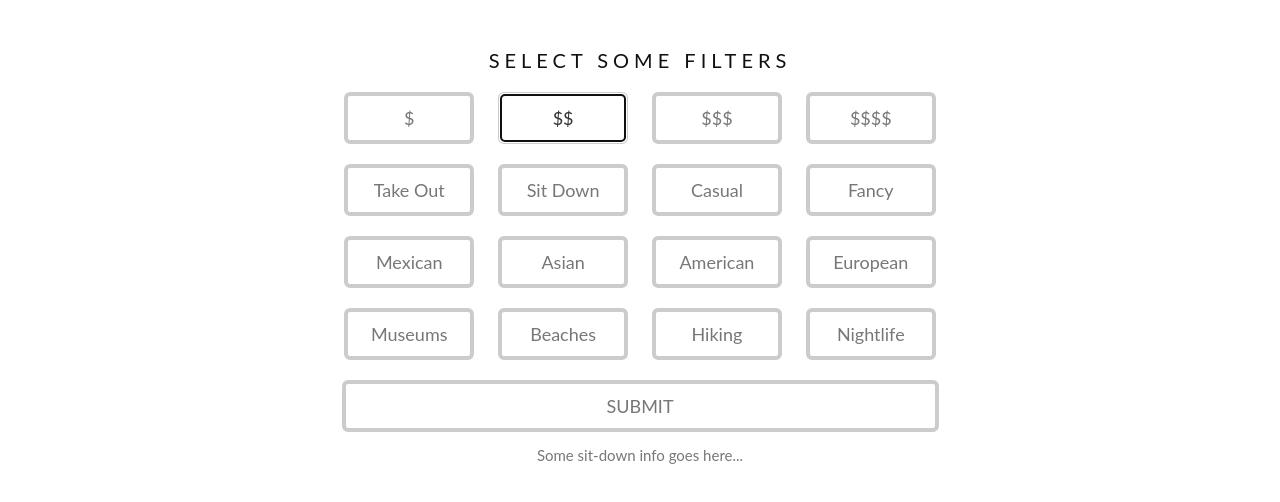
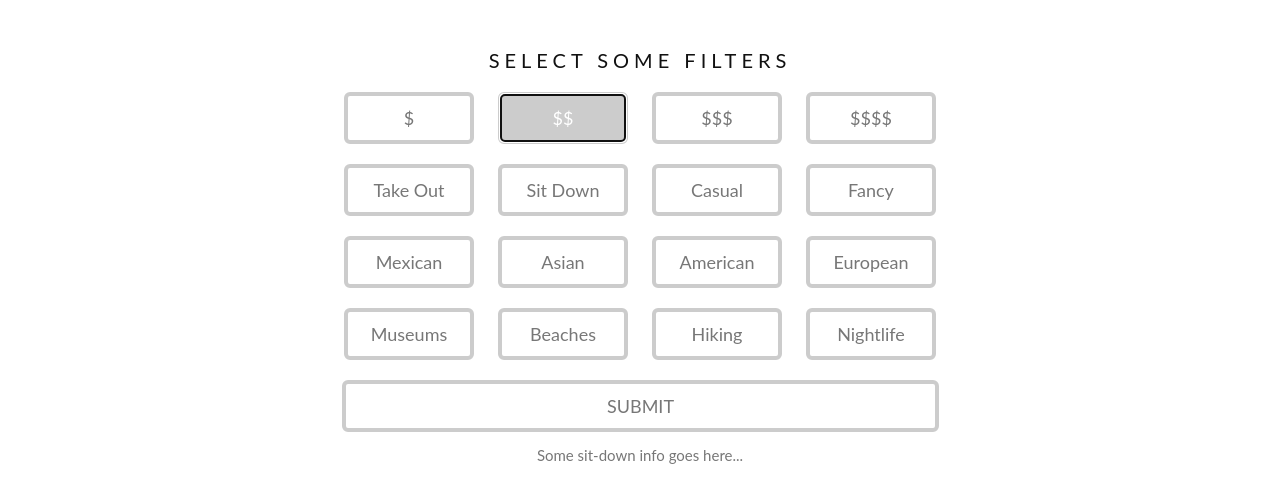
Before and after one commit to joelvanderhoof/Group-Project-1, a website: page index.html in a window 1280 px wide. Both pictures are taken after a click on the button "$$". Shown: the part 822-1324 px from the top of the page. Drawn offline with nearby package versions, Linux system fonts and the light colour scheme; no server answers.

Commit message:
added hover effect

```diff
--- a/assets/css/style.css
+++ b/assets/css/style.css
@@ -61,6 +61,51 @@ h3 {
 
 /*Restaurant Ambiance*/
 
+
+/* Shutter Out Horizontal */
+.hvr-shutter-out-horizontal {
+  display: inline-block;
+  vertical-align: middle;
+  -webkit-transform: perspective(1px) translateZ(0);
+  transform: perspective(1px) translateZ(0);
+  box-shadow: 0 0 1px transparent;
+  position: relative;
+  background: #e1e1e1;
+  -webkit-transition-property: color;
+  transition-property: color;
+  -webkit-transition-duration: 0.3s;
+  transition-duration: 0.3s;
+}
+.hvr-shutter-out-horizontal:before {
+  content: "";
+  position: absolute;
+  z-index: -1;
+  top: 0;
+  bottom: 0;
+  left: 0;
+  right: 0;
+  background: #ccc;
+  -webkit-transform: scaleX(0);
+  transform: scaleX(0);
+  -webkit-transform-origin: 50%;
+  transform-origin: 50%;
+  -webkit-transition-property: transform;
+  transition-property: transform;
+  -webkit-transition-duration: 0.3s;
+  transition-duration: 0.3s;
+  -webkit-transition-timing-function: ease-out;
+  transition-timing-function: ease-out;
+}
+.hvr-shutter-out-horizontal:hover, .hvr-shutter-out-horizontal:focus, .hvr-shutter-out-horizontal:active {
+  color: white;
+}
+.hvr-shutter-out-horizontal:hover:before, .hvr-shutter-out-horizontal:focus:before, .hvr-shutter-out-horizontal:active:before {
+  -webkit-transform: scaleX(1);
+  transform: scaleX(1);
+}
+
+
+
 button.filter-button{
     margin: 10px;
     width: 130px;
@@ -79,6 +124,8 @@ button.enter-button{
 
 
 }
+
+
 
 
 /*Search Bar CSS*/
--- a/index.html
+++ b/index.html
@@ -12,6 +12,7 @@
 
 <!-- Optional theme -->
 <link rel="stylesheet" href="https://maxcdn.bootstrapcdn.com/bootstrap/3.3.7/css/bootstrap-theme.min.css" integrity="sha384-rHyoN1iRsVXV4nD0JutlnGaslCJuC7uwjduW9SVrLvRYooPp2bWYgmgJQIXwl/Sp" crossorigin="anonymous">
+
 
 <!-- CSS styles -->
   <link rel="stylesheet" type="text/css" href="./assets/css/style.css">
@@ -54,13 +55,13 @@
 
     <!-- Price Buttons -->
 
-    <button class="btn btn-primary-outline btn-lg filter-button" data-toggle="collapse" data-target="#takeout-div">$</button>
+    <button class="btn btn-primary-outline btn-lg filter-button hvr-shutter-out-horizontal" data-toggle="collapse" data-target="#takeout-div">$</button>
 
-    <button class="btn btn-primary-outline btn-lg filter-button" data-toggle="collapse" data-target="#sitdown-div">$$</button>
+    <button class="btn btn-primary-outline btn-lg filter-button hvr-shutter-out-horizontal" data-toggle="collapse" data-target="#sitdown-div">$$</button>
 
-    <button class="btn btn-primary-outline btn-lg filter-button" data-toggle="collapse" data-target="#casual-div">$$$</button>
+    <button class="btn btn-primary-outline btn-lg filter-button hvr-shutter-out-horizontal" data-toggle="collapse" data-target="#casual-div">$$$</button>
 
-    <button class="btn btn-primary-outline btn-lg filter-button" data-toggle="collapse" data-target="#fancy-div">$$$$</button>
+    <button class="btn btn-primary-outline btn-lg filter-button hvr-shutter-out-horizontal" data-toggle="collapse" data-target="#fancy-div">$$$$</button>
 
   </div>
 
@@ -68,13 +69,13 @@
 
     <!-- Ambiance -->
 
-    <button class="btn btn-primary-outline btn-lg filter-button" data-toggle="collapse" data-target="#takeout-div">Take Out</button>
+    <button class="btn btn-primary-outline btn-lg filter-button hvr-shutter-out-horizontal" data-toggle="collapse" data-target="#takeout-div">Take Out</button>
 
-    <button class="btn btn-primary-outline btn-lg filter-button" data-toggle="collapse" data-target="#sitdown-div">Sit Down</button>
+    <button class="btn btn-primary-outline btn-lg filter-button hvr-shutter-out-horizontal" data-toggle="collapse" data-target="#sitdown-div">Sit Down</button>
 
-    <button class="btn btn-primary-outline btn-lg filter-button" data-toggle="collapse" data-target="#casual-div">Casual</button>
+    <button class="btn btn-primary-outline btn-lg filter-button hvr-shutter-out-horizontal" data-toggle="collapse" data-target="#casual-div">Casual</button>
 
-    <button class="btn btn-primary-outline btn-lg filter-button" data-toggle="collapse" data-target="#fancy-div">Fancy</button>
+    <button class="btn btn-primary-outline btn-lg filter-button hvr-shutter-out-horizontal" data-toggle="collapse" data-target="#fancy-div">Fancy</button>
 
   </div>
 
@@ -82,13 +83,13 @@
 
     <!-- Ethnic Cuisine -->
 
-    <button class="btn btn-primary-outline btn-lg filter-button" data-toggle="collapse" data-target="#takeout-div">Mexican</button>
+    <button class="btn btn-primary-outline btn-lg filter-button hvr-shutter-out-horizontal" data-toggle="collapse" data-target="#takeout-div">Mexican</button>
 
-    <button class="btn btn-primary-outline btn-lg filter-button" data-toggle="collapse" data-target="#sitdown-div">Asian</button>
+    <button class="btn btn-primary-outline btn-lg filter-button hvr-shutter-out-horizontal" data-toggle="collapse" data-target="#sitdown-div">Asian</button>
 
-    <button class="btn btn-primary-outline btn-lg filter-button" data-toggle="collapse" data-target="#casual-div">American</button>
+    <button class="btn btn-primary-outline btn-lg filter-button hvr-shutter-out-horizontal" data-toggle="collapse" data-target="#casual-div">American</button>
 
-    <button class="btn btn-primary-outline btn-lg filter-button" data-toggle="collapse" data-target="#fancy-div">European</button>
+    <button class="btn btn-primary-outline btn-lg filter-button hvr-shutter-out-horizontal" data-toggle="collapse" data-target="#fancy-div">European</button>
 
   </div>
 
@@ -96,17 +97,17 @@
 
     <!-- Activities  -->
 
-    <button class="btn btn-primary-outline btn-lg filter-button" data-toggle="collapse" data-target="#takeout-div">Museums</button>
+    <button class="btn btn-primary-outline btn-lg filter-button hvr-shutter-out-horizontal" data-toggle="collapse" data-target="#takeout-div">Museums</button>
 
-    <button class="btn btn-primary-outline btn-lg filter-button" data-toggle="collapse" data-target="#sitdown-div">Beaches</button>
+    <button class="btn btn-primary-outline btn-lg filter-button hvr-shutter-out-horizontal" data-toggle="collapse" data-target="#sitdown-div">Beaches</button>
 
-    <button class="btn btn-primary-outline btn-lg filter-button" data-toggle="collapse" data-target="#casual-div">Hiking</button>
+    <button class="btn btn-primary-outline btn-lg filter-button hvr-shutter-out-horizontal" data-toggle="collapse" data-target="#casual-div">Hiking</button>
 
-    <button class="btn btn-primary-outline btn-lg filter-button" data-toggle="collapse" data-target="#fancy-div">Nightlife</button>
+    <button class="btn btn-primary-outline btn-lg filter-button hvr-shutter-out-horizontal" data-toggle="collapse" data-target="#fancy-div">Nightlife</button>
 
 
   <div class="row">
-    <button class="btn btn-primary-outline btn-lg enter-button" data-toggle="collapse" data-target="#takeout-div">SUBMIT</button>
+    <button class="btn btn-primary-outline btn-lg enter-button hvr-shutter-out-horizontal" data-toggle="collapse" data-target="#takeout-div">SUBMIT</button>
   </div>
 
 
```
